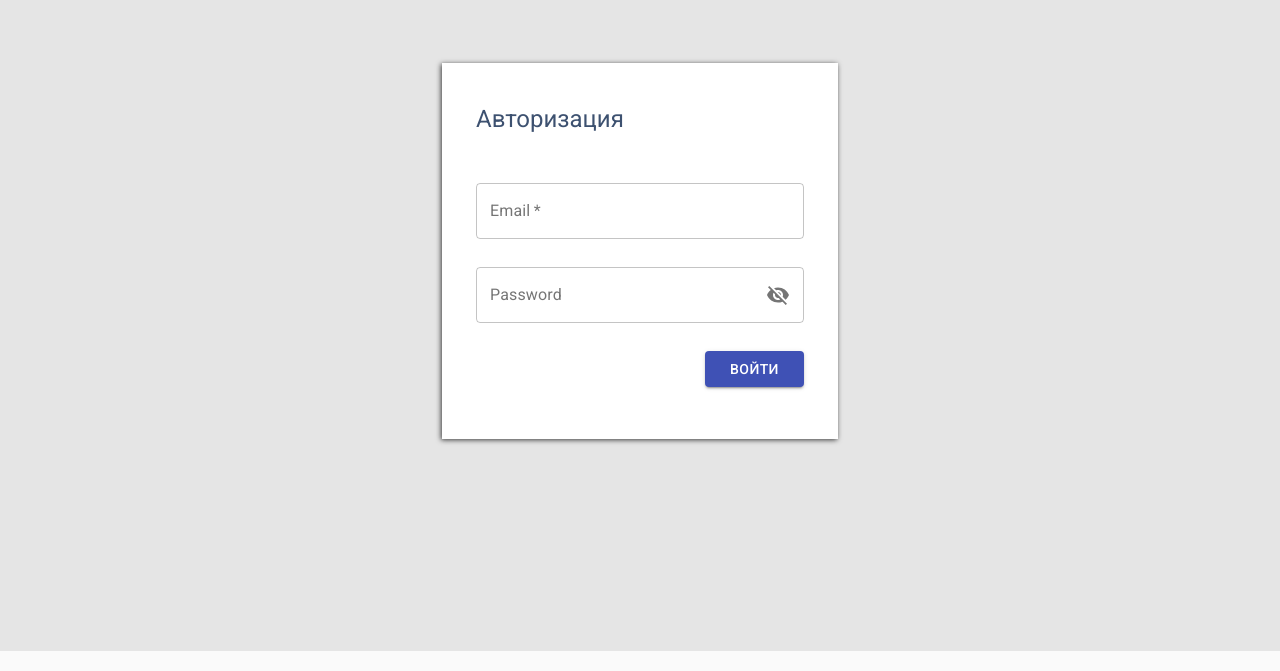
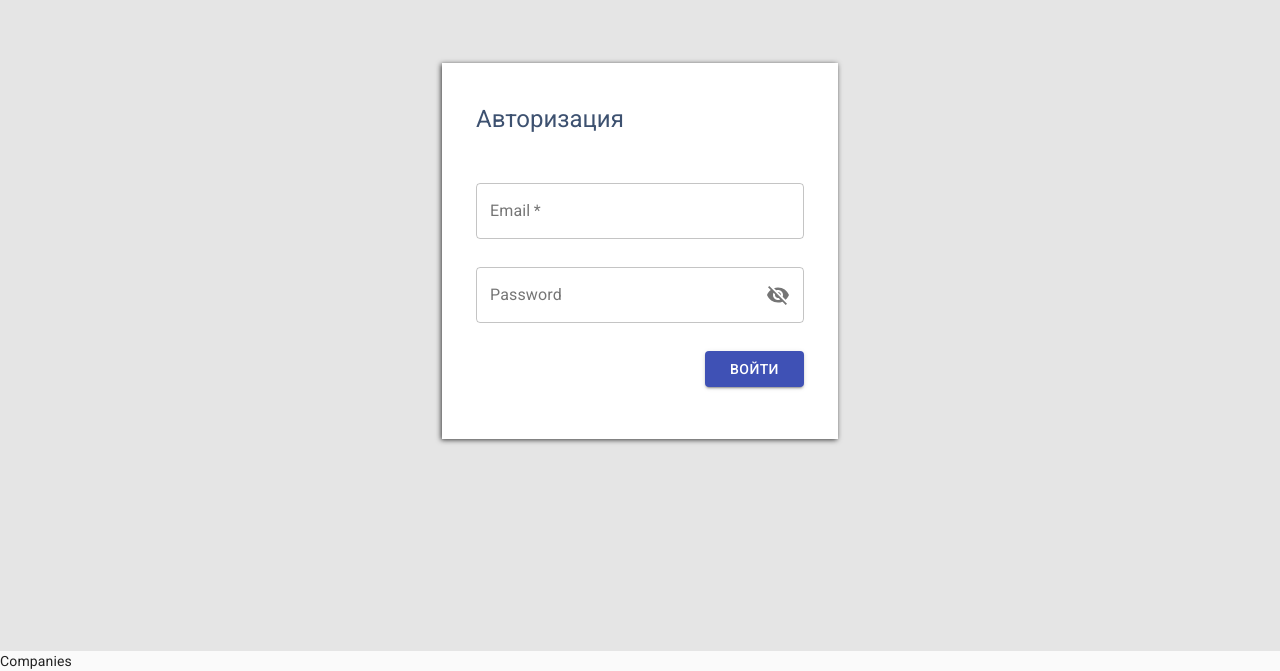
Before and after one commit to madjack99/kit-systems, a React (Create React App) app: page / in a window 1280 px wide. Shown: the part 149-820 px from the top of the page. Built offline with nearby package versions, Linux system fonts and the light colour scheme.

Commit message:
refactor: make Login and Companies pages

```diff
--- a/src/App.tsx
+++ b/src/App.tsx
@@ -1,10 +1,12 @@
 import React from 'react';
-import Login from './components/Login';
+import LoginPage from './pages/LoginPage';
+import CompaniesPage from './pages/CompaniesPage';
 
 function App() {
   return (
     <div className='App'>
-      <Login />
+      <LoginPage />
+      <CompaniesPage />
     </div>
   );
 }
--- /dev/null
+++ b/src/pages/CompaniesPage.tsx
@@ -0,0 +1,7 @@
+import React from 'react';
+
+const CompaniesPage = () => {
+  return <div>Companies</div>;
+};
+
+export default CompaniesPage;
--- /dev/null
+++ b/src/pages/LoginPage.tsx
@@ -0,0 +1,8 @@
+import React from 'react';
+import Login from '../components/Login';
+
+const LoginPage = () => {
+  return <Login />;
+};
+
+export default LoginPage;
```
Also changed, not shown: 1 other file (tests, documents, lock files or other folders).
